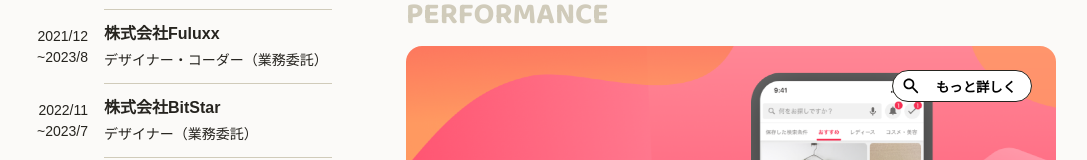
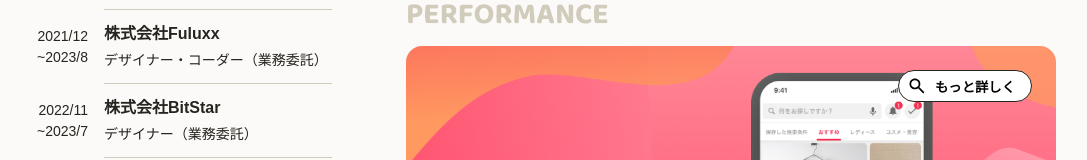
Before and after one commit to yu310fu/portfolio, a React (Create React App) app in the folder my-app/: page / in a window 1280 px wide. Shown: the part 580-740 px from the top of the page, without its empty margins (96-1183 px from the left). Built offline with nearby package versions, Linux system fonts and the light colour scheme.

Commit message:
fix: button padding

```diff
--- a/my-app/src/components/parts/Button/index.tsx
+++ b/my-app/src/components/parts/Button/index.tsx
@@ -10,7 +10,7 @@ const Component = styled.button`
   display: inline-flex;
   align-items: center;
   height: 32px;
-  padding: 0 8px;
+  padding: 0 16px 0 8px;
   background-color: ${Palette.surface.high};
   border: 1px solid ${Palette.content.parimary};
   border-radius: 32px;
@@ -25,7 +25,7 @@ const Icon = styled.img`
 `
 
 const ButtonText = styled.span<{type?: string}>`
-  width: ${props => props.type === 'morelink' ? 'auto' : '94px'};
+  width: ${props => props.type === 'link' ? '94px' : 'auto'};
   overflow: hidden;
   white-space: nowrap;
   text-overflow: ellipsis;
```
